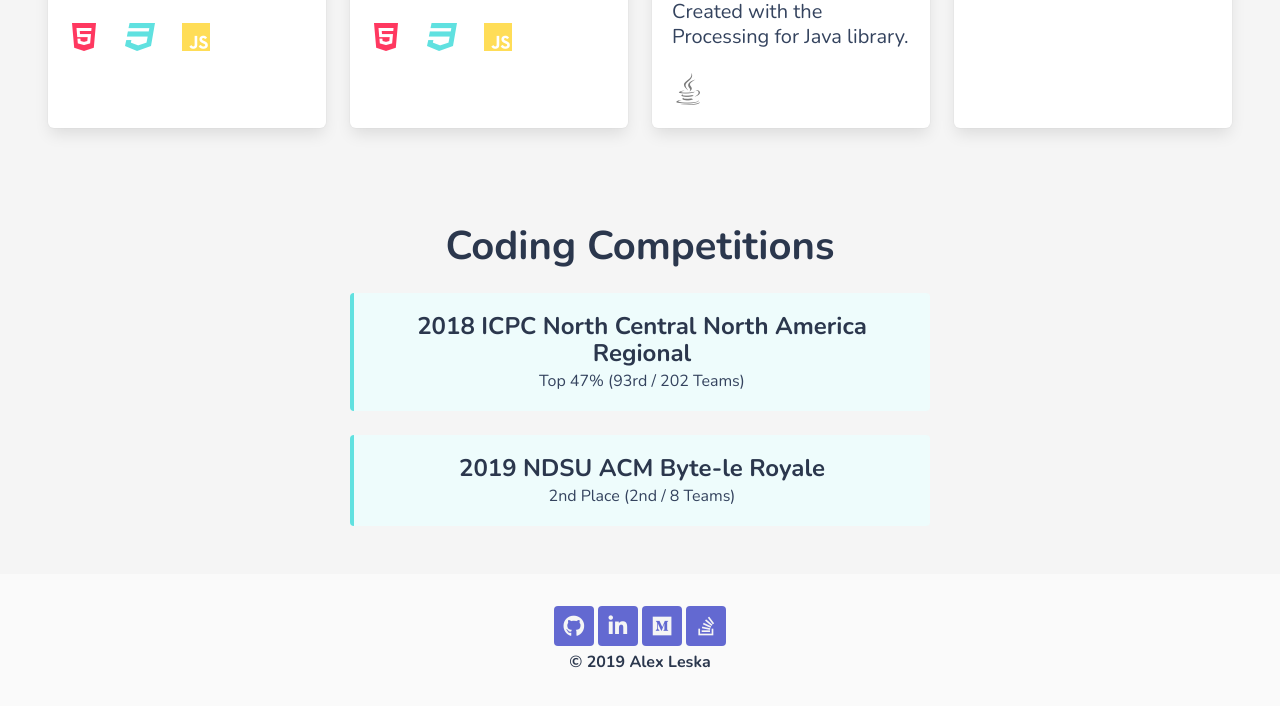
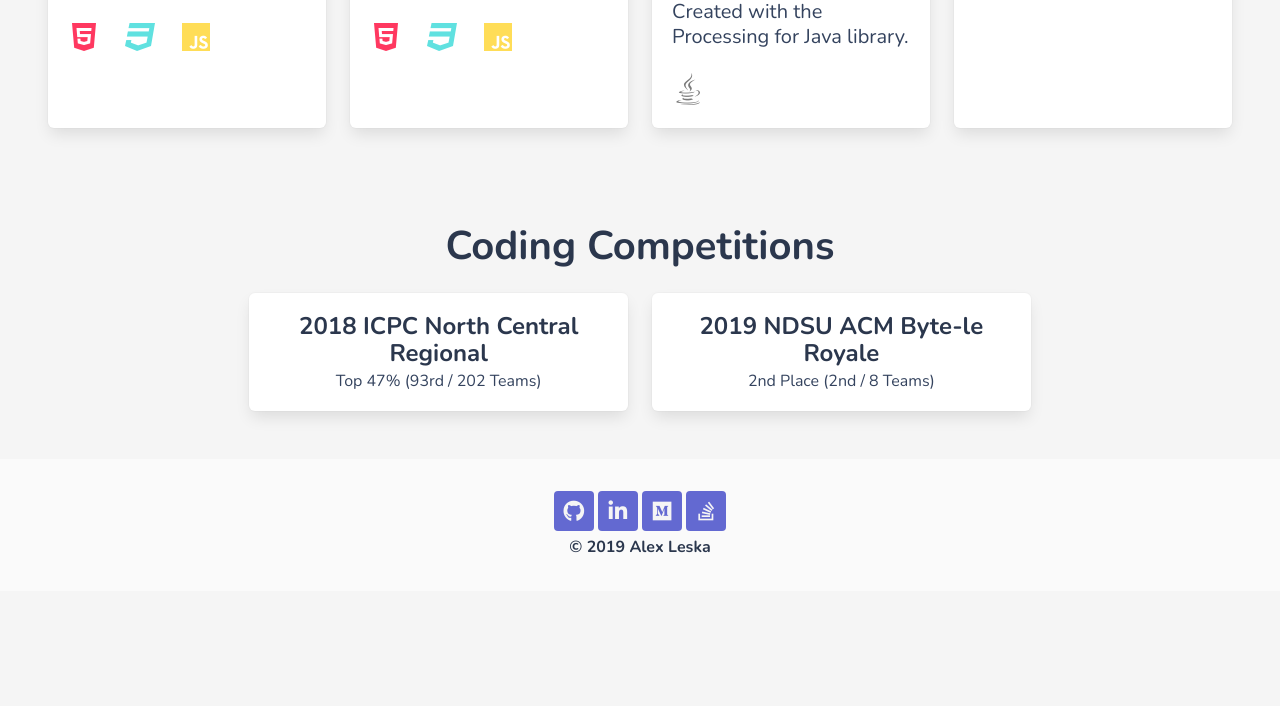
Before and after one commit to leskaa/portfolio, a website built with webpack: page dist/index.html in a window 1280 px wide. Shown: the part 1443-2149 px from the top of the page. After the commit the page ends 2034 px from the top, so only its background shows below. Built offline with nearby package versions, Linux system fonts and the light colour scheme; some packages are replaced by stand-ins of ours.

Commit message:
competitions are now inline boxes

```diff
--- a/dist/index.html
+++ b/dist/index.html
@@ -159,29 +159,23 @@
     <section class="section">
       <h1 class="title is-2 has-text-centered">Coding Competitions</h1>
       <div class="columns">
-        <div class="column is-half is-offset-one-quarter">
-          <article class="message is-info">
-            <div class="message-body">
-              <h1 class="title is-4 has-text-centered">
-                2018 ICPC North Central North America Regional
-              </h1>
-              <div class="subtitle is-6 has-text-centered">
-                Top 47% (93rd / 202 Teams)
-              </div>
+        <div class="column is-one-third is-offset-2">
+          <article class="box">
+            <div class="title is-4 has-text-centered">
+              <p>2018 ICPC North Central Regional</p>
+            </div>
+            <div class="subtitle is-6 has-text-centered">
+              <p>Top 47% (93rd / 202 Teams)</p>
             </div>
           </article>
         </div>
-      </div>
-      <div class="columns">
-        <div class="column is-half is-offset-one-quarter">
-          <article class="message is-info">
-            <div class="message-body">
-              <h1 class="title is-4 has-text-centered">
-                2019 NDSU ACM Byte-le Royale
-              </h1>
-              <div class="subtitle is-6 has-text-centered">
-                2nd Place (2nd / 8 Teams)
-              </div>
+        <div class="column is-one-third">
+          <article class="box">
+            <div class="title is-4 has-text-centered">
+              <p>2019 NDSU ACM Byte-le Royale</p>
+            </div>
+            <div class="subtitle is-6 has-text-centered">
+              <p>2nd Place (2nd / 8 Teams)</p>
             </div>
           </article>
         </div>
```
